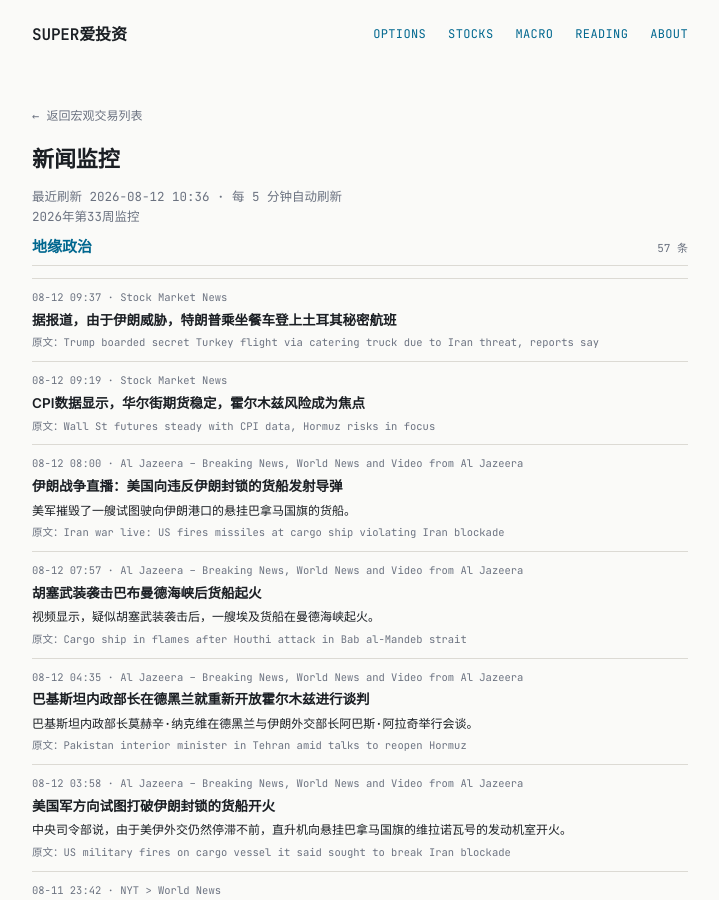
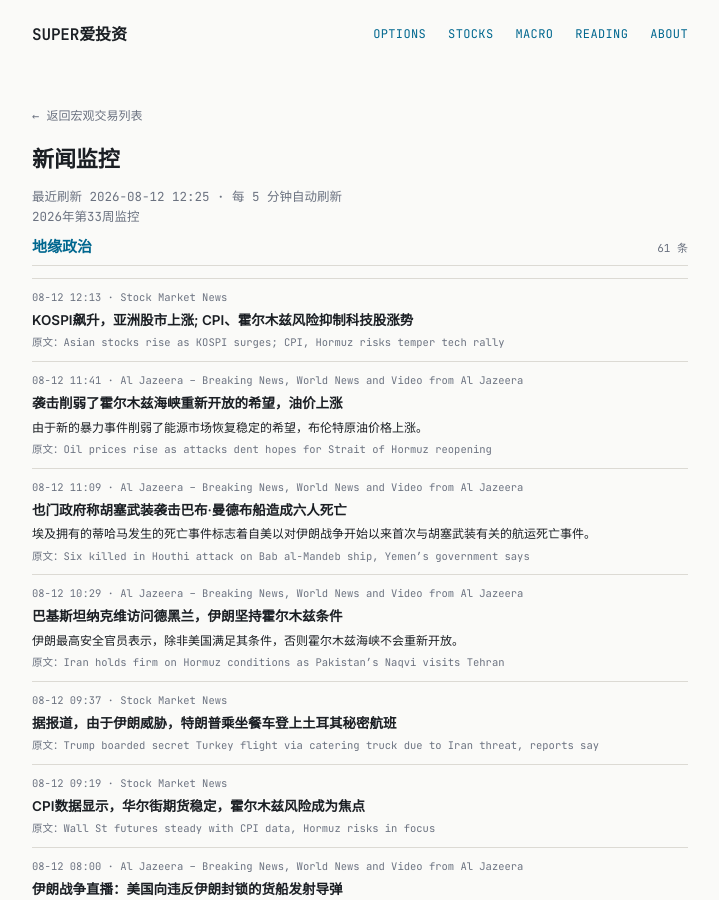
Before and after one commit to tang3super/tang3super.github.io, a Jekyll site: the page built from _macro_trade/news-digest.md, in a window 1280 px wide and 900 px high. Shown: the whole window, without its empty margins (280-999 px from the left). Built offline with Jekyll 4.4.1, drawn with Linux system fonts in a browser that asks for light colours; some of the changed text lies outside the part shown.

Commit message:
sync news-digest article

```diff
--- a/_macro_trade/news-digest.md
+++ b/_macro_trade/news-digest.md
@@ -5,11 +5,38 @@ title: 新闻监控
 date: '2026-08-12'
 summary: 2026年第33周监控
 week_label: 2026年第33周监控
-last_updated: 2026-08-12 10:36
+last_updated: 2026-08-12 12:25
 refresh_note: 每 5 分钟自动刷新
 topics:
 - name: 地缘政治
   items:
+  - title: Asian stocks rise as KOSPI surges; CPI, Hormuz risks temper tech rally
+    summary: ''
+    link: https://www.investing.com/news/stock-market-news/asian-stocks-rise-as-kospi-surges-cpi-hormuz-risks-temper-tech-rally-4853641
+    source: Stock Market News
+    time: 08-12 12:13
+    title_zh: KOSPI飙升，亚洲股市上涨; CPI、霍尔木兹风险抑制科技股涨势
+  - title: Oil prices rise as attacks dent hopes for Strait of Hormuz reopening
+    summary: Brent crude climbs as renewed violence dampens hopes for a return to stability in energy markets.
+    link: https://www.aljazeera.com/economy/2026/8/12/oil-prices-rise-as-attacks-dent-hopes-for-strait-of-hormuz-reopening?traffic_source=rss
+    source: Al Jazeera – Breaking News, World News and Video from Al Jazeera
+    time: 08-12 11:41
+    title_zh: 袭击削弱了霍尔木兹海峡重新开放的希望，油价上涨
+    summary_zh: 由于新的暴力事件削弱了能源市场恢复稳定的希望，布伦特原油价格上涨。
+  - title: Six killed in Houthi attack on Bab al-Mandeb ship, Yemen’s government says
+    summary: Deaths on Egyptian-owned Tihamah mark first shipping deaths linked to Houthis since the US-Israel war on Iran began.
+    link: https://www.aljazeera.com/news/2026/8/12/six-killed-in-houthi-attack-on-bab-al-mandeb-ship-yemens-government-says?traffic_source=rss
+    source: Al Jazeera – Breaking News, World News and Video from Al Jazeera
+    time: 08-12 11:09
+    title_zh: 也门政府称胡塞武装袭击巴布·曼德布船造成六人死亡
+    summary_zh: 埃及拥有的蒂哈马发生的死亡事件标志着自美以对伊朗战争开始以来首次与胡塞武装有关的航运死亡事件。
+  - title: Iran holds firm on Hormuz conditions as Pakistan’s Naqvi visits Tehran
+    summary: Iran's top security official says the Strait of Hormuz will not reopen unless the US meets its conditions.
+    link: https://www.aljazeera.com/news/2026/8/12/iran-holds-firm-on-hormuz-conditions-as-pakistans-naqvi-visits-tehran?traffic_source=rss
+    source: Al Jazeera – Breaking News, World News and Video from Al Jazeera
+    time: 08-12 10:29
+    title_zh: 巴基斯坦纳克维访问德黑兰，伊朗坚持霍尔木兹条件
+    summary_zh: 伊朗最高安全官员表示，除非美国满足其条件，否则霍尔木兹海峡不会重新开放。
   - title: Trump boarded secret Turkey flight via catering truck due to Iran threat, reports say
     summary: ''
     link: https://www.investing.com/news/stock-market-news/trump-boarded-secret-turkey-flight-via-catering-truck-due-to-iran-threat-reports-say-4853579
@@ -391,6 +418,12 @@ topics:
     time: 08-10 02:18
 - name: 货币政策
   items:
+  - title: Asian stocks rise as KOSPI surges; CPI, Hormuz risks temper tech rally
+    summary: ''
+    link: https://www.investing.com/news/stock-market-news/asian-stocks-rise-as-kospi-surges-cpi-hormuz-risks-temper-tech-rally-4853641
+    source: Stock Market News
+    time: 08-12 12:13
+    title_zh: KOSPI飙升，亚洲股市上涨; CPI、霍尔木兹风险抑制科技股涨势
   - title: Wall St futures steady with CPI data, Hormuz risks in focus
     summary: ''
     link: https://www.investing.com/news/stock-market-news/wall-st-futures-steady-with-cpi-data-hormuz-risks-in-focus-4853566
@@ -492,6 +525,12 @@ topics:
     title_zh: 由于亚洲反弹和石油公司陷入霍尔木兹僵局，就业机会未能削减美联储提高了可能性
 - name: AI基建
   items:
+  - title: Samsung, SK Hynix shares rally as Temasek reportedly considers investment
+    summary: ''
+    link: https://www.investing.com/news/stock-market-news/samsung-sk-hynix-shares-rally-on-report-of-temasek-investment-4853637
+    source: Stock Market News
+    time: 08-12 11:56
+    title_zh: 据报道，淡马锡考虑投资，三星、SK Hynix股价上涨
   - title: Cramer says ask yourself these 3 questions to figure out what's really happening in the market
     summary: 'CNBC’s Jim Cramer said investors can quickly gauge the market by focusing on three things: bonds, oil and Nvidia.'
     link: https://www.cnbc.com/2026/08/11/cramer-questions-figure-out-market.html
```
